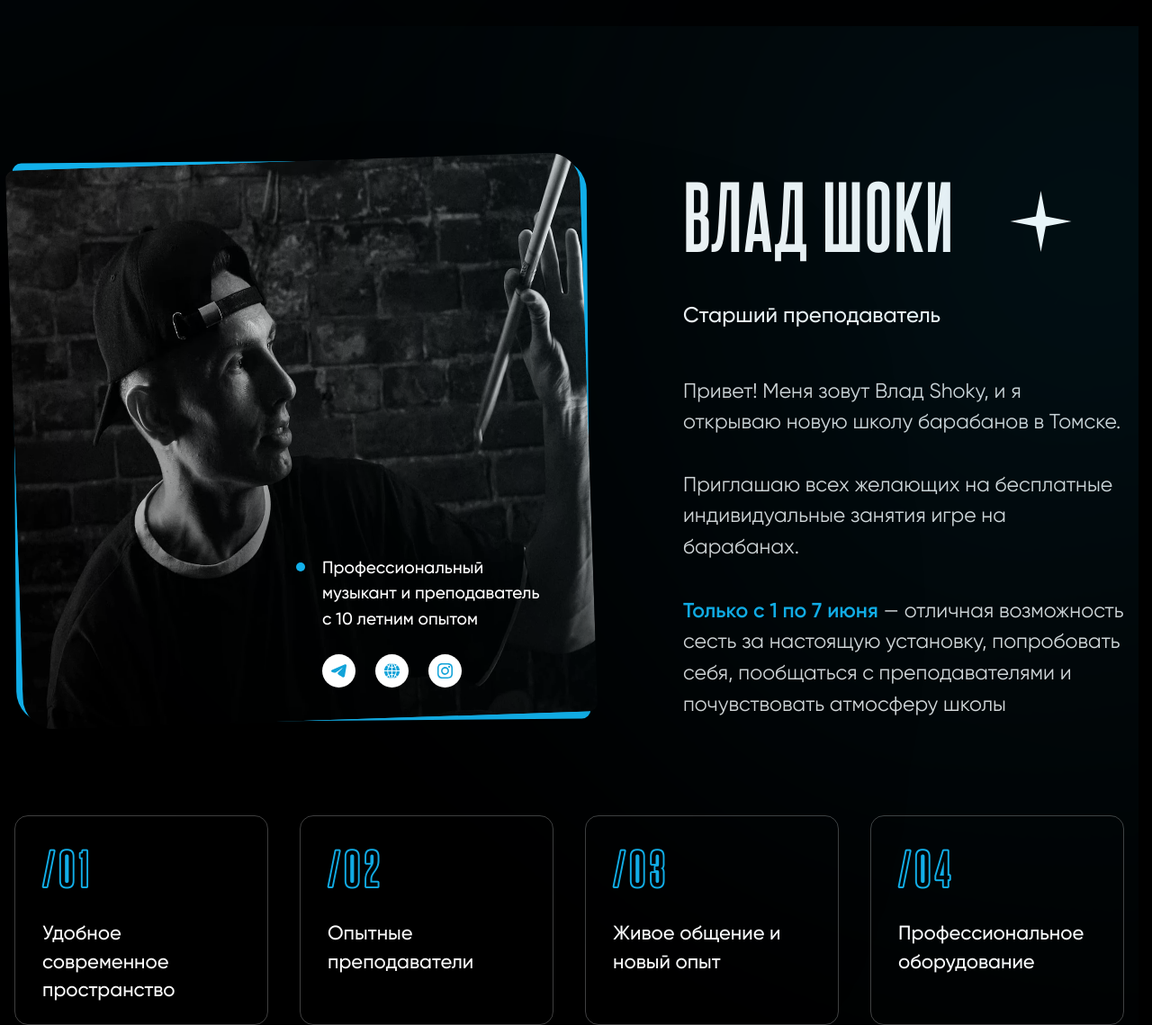
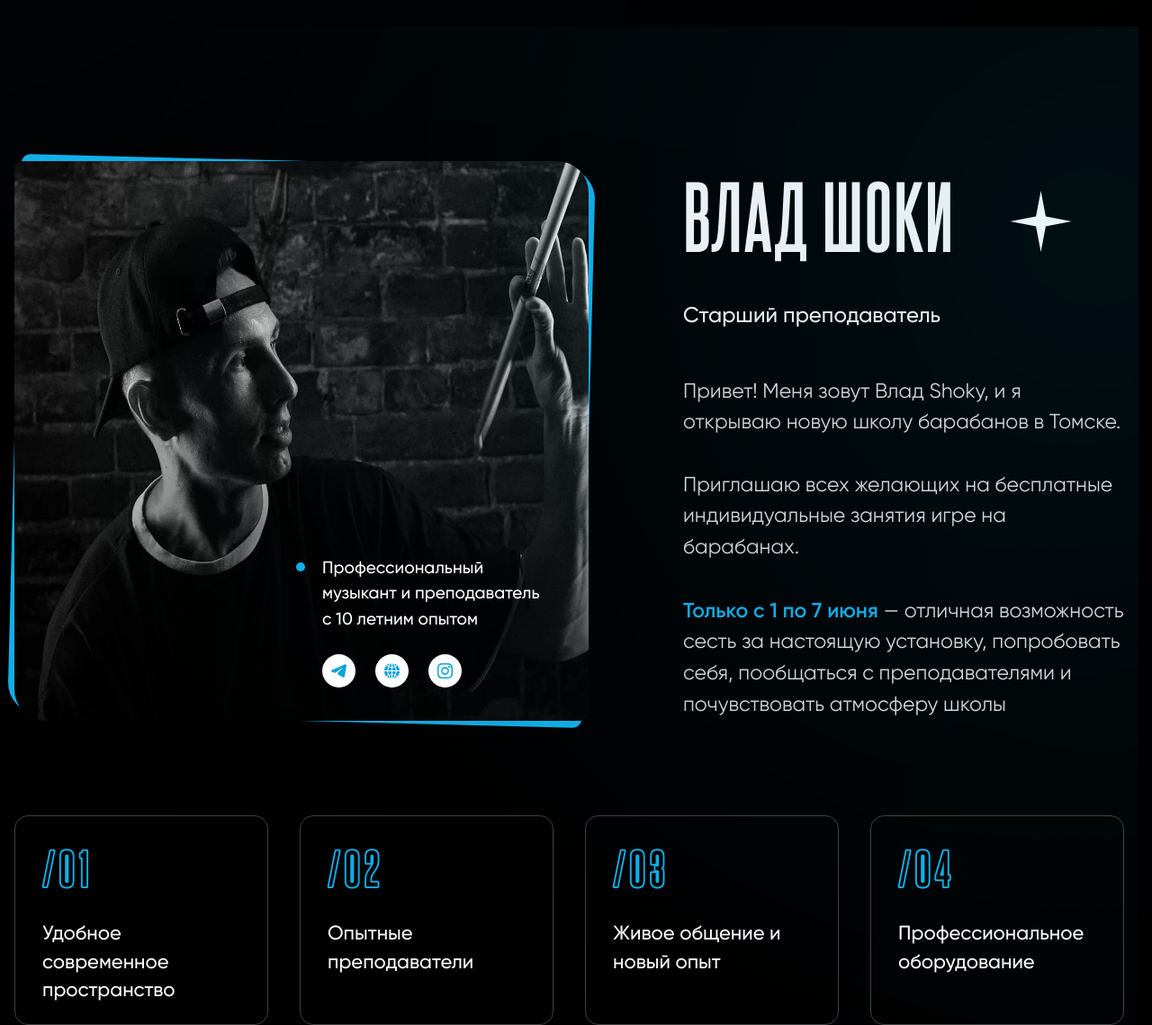
Before and after one commit to Memento-mori-dev/frontend-vite, a PHP site: page / in a window 1280 px wide. Shown: the part 800-1939 px from the top of the page at 90% size. Run offline with PHP 8.4, Linux system fonts and the light colour scheme; style sheets or scripts are compiled from the project's sources.

Commit message:
fix banner--normal

```diff
--- a/layout/index.html
+++ b/layout/index.html
@@ -97,7 +97,7 @@
         <div class="container">
           <div class="presentation__container">
             <div class="presentation__banner">
-              <div class="banner">
+              <div class="banner banner--normal">
                 <img src="./public/images/presentation.png" alt="Барабанщик">
               </div>
 
--- a/layout/src/styles/blocks/banner.scss
+++ b/layout/src/styles/blocks/banner.scss
@@ -17,4 +17,8 @@
         transform: rotate(-1.46deg);
         border-radius: rem(10) rem(35);
     }
+
+    &--normal{
+        transform: rotate(1.46deg);
+    }
 }
```
